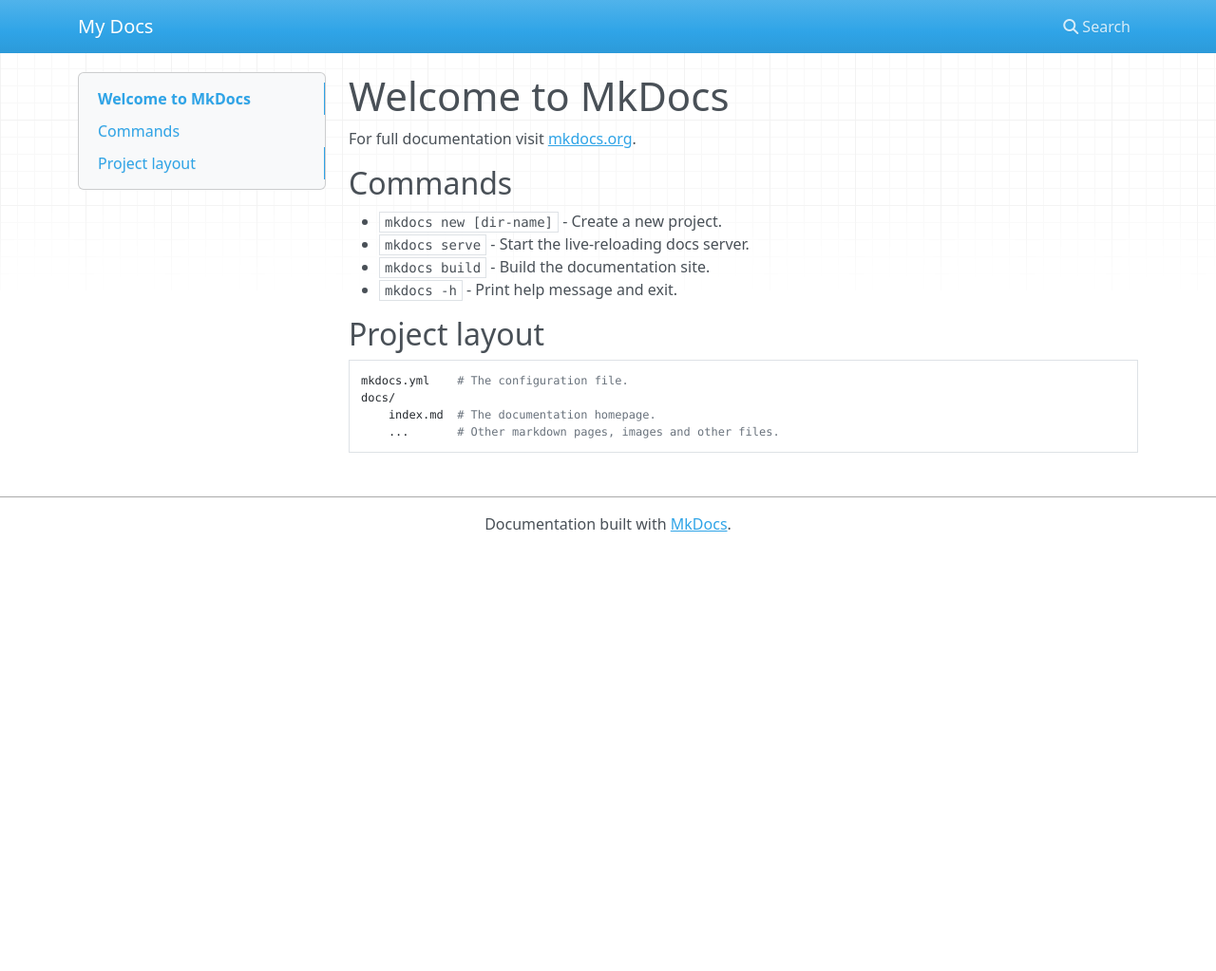
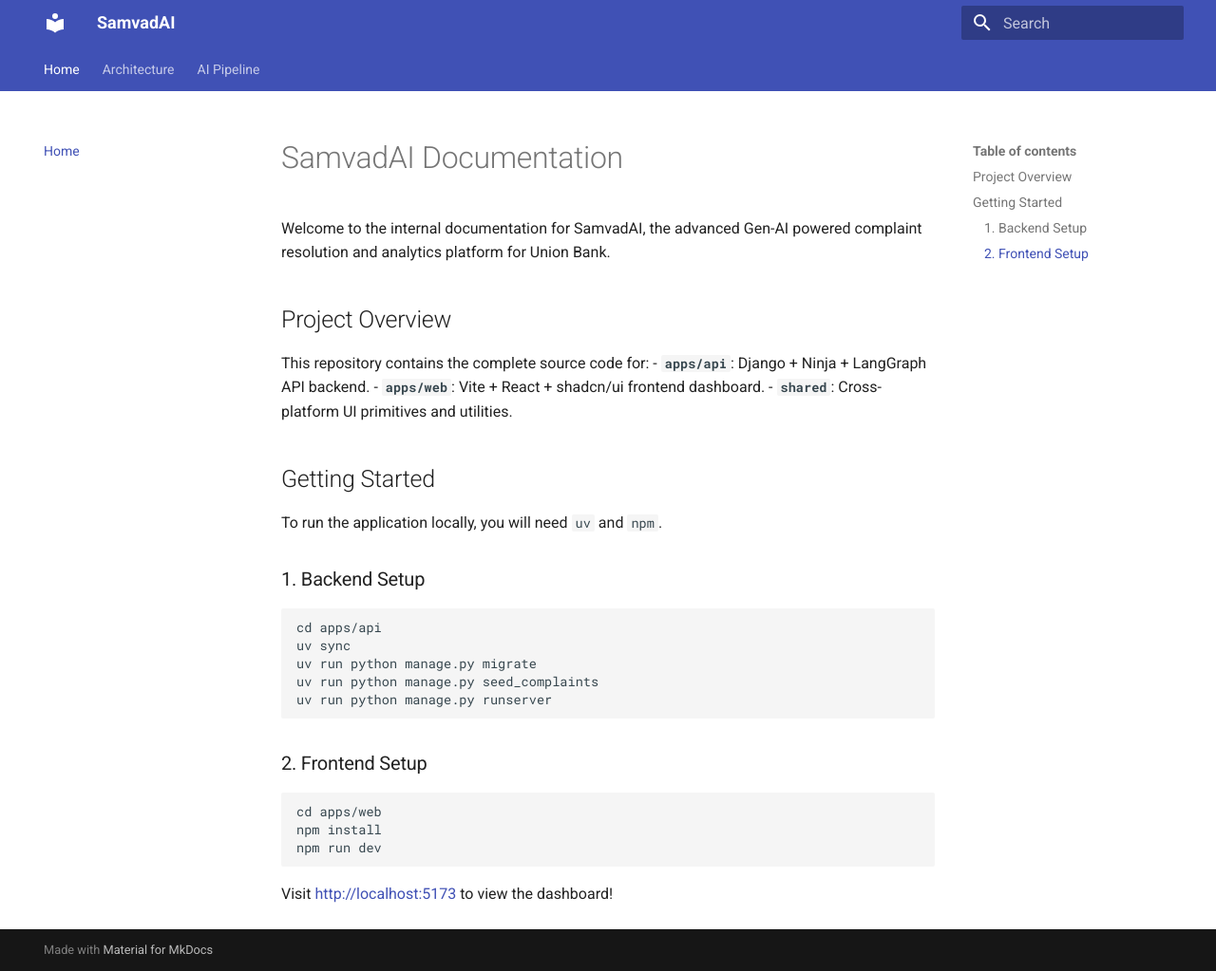
Before and after one commit to Divesh-Kshirsagar/SamvadAI, an MkDocs documentation site: the page built from docs/docs/index.md, in a window 1280 px wide and 1023 px high. Shown: the whole window at 95% size. Built offline with MkDocs 1.6.1 and Material for MkDocs 9.7.7, drawn with Linux system fonts in a browser that asks for light colours; nearby versions of some CDN libraries.

Commit message:
docs: establish mkdocs structure and architecture documentation

````diff
--- a/docs/docs/index.md
+++ b/docs/docs/index.md
@@ -1,17 +1,31 @@
-# Welcome to MkDocs
+# SamvadAI Documentation
 
-For full documentation visit [mkdocs.org](https://www.mkdocs.org).
+Welcome to the internal documentation for SamvadAI, the advanced Gen-AI powered complaint resolution and analytics platform for Union Bank.
 
-## Commands
+## Project Overview
+This repository contains the complete source code for:
+- **`apps/api`**: Django + Ninja + LangGraph API backend.
+- **`apps/web`**: Vite + React + shadcn/ui frontend dashboard.
+- **`shared`**: Cross-platform UI primitives and utilities.
 
-* `mkdocs new [dir-name]` - Create a new project.
-* `mkdocs serve` - Start the live-reloading docs server.
-* `mkdocs build` - Build the documentation site.
-* `mkdocs -h` - Print help message and exit.
+## Getting Started
 
-## Project layout
+To run the application locally, you will need `uv` and `npm`.
 
-    mkdocs.yml    # The configuration file.
-    docs/
-        index.md  # The documentation homepage.
-        ...       # Other markdown pages, images and other files.
+### 1. Backend Setup
+```bash
+cd apps/api
+uv sync
+uv run python manage.py migrate
+uv run python manage.py seed_complaints
+uv run python manage.py runserver
+```
+
+### 2. Frontend Setup
+```bash
+cd apps/web
+npm install
+npm run dev
+```
+
+Visit [http://localhost:5173](http://localhost:5173) to view the dashboard!
--- a/docs/mkdocs.yml
+++ b/docs/mkdocs.yml
@@ -1 +1,19 @@
-site_name: My Docs
+site_name: SamvadAI
+
+theme:
+  name: material
+  palette:
+    primary: indigo
+    accent: indigo
+  features:
+    - navigation.tabs
+    - navigation.top
+    - search.suggest
+    - search.highlight
+
+nav:
+  - Home: index.md
+  - Architecture:
+    - Backend API: backend.md
+    - Frontend Web: frontend.md
+  - AI Pipeline: ai-pipeline.md
````
Also changed, not shown: docs/docs/ai-pipeline.md (added, +16 -0 lines), docs/docs/backend.md (added, +16 -0 lines), docs/docs/frontend.md (added, +18 -0 lines).
